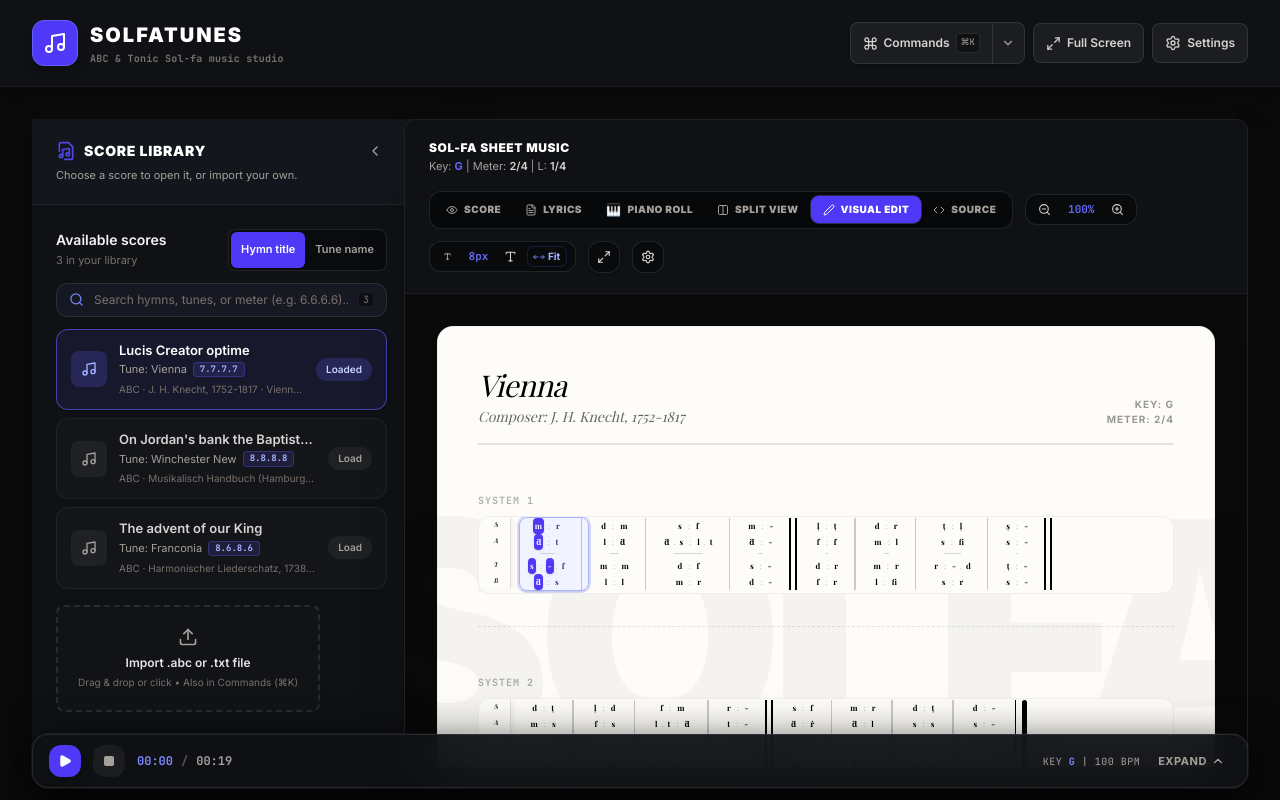
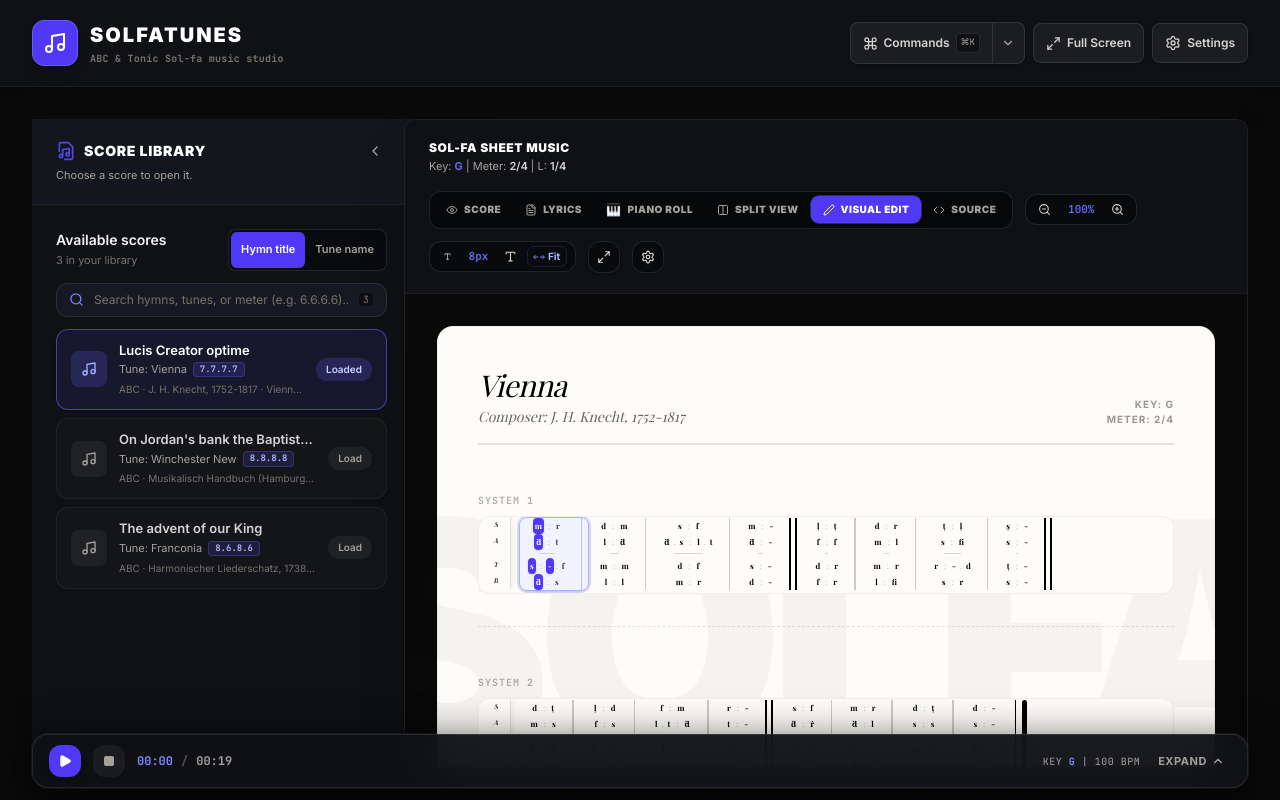
Before and after one commit to LORDTOSIN2/SolfaTunes, a React (Vite) app: page / in a window 1280 px wide. Built offline with nearby package versions, Linux system fonts and the light colour scheme; a web font is replaced by a local one.

Commit message:
refactor(sidebar): remove file upload functionality
Removed drag-and-drop file upload logic and associated dependencies from the Sidebar component as it is no longer required.

```diff
--- a/src/components/Sidebar.tsx
+++ b/src/components/Sidebar.tsx
@@ -3,14 +3,14 @@
  * SPDX-License-Identifier: Apache-2.0
  */
 
-import React, { useState, useRef, useMemo } from 'react';
+import React, { useState, useMemo } from 'react';
 import { getScoreDisplayTitle, SCORES, ScoreLibraryItem, ScoreTitleMode } from '../utils/scores';
 import { ParseWarning } from '../types';
-import { FileMusic, AlertTriangle, Upload, ChevronDown, ChevronUp, ChevronLeft, Music, Search, X } from 'lucide-react';
+import { FileMusic, AlertTriangle, ChevronDown, ChevronUp, ChevronLeft, Music, Search, X } from 'lucide-react';
 import { Tooltip } from './Tooltip';
 
 interface SidebarProps {
-  onLoadAbcText: (text: string) => void;
+  onLoadAbcText?: (text: string) => void;
   warnings: ParseWarning[];
   onLoadScore: (score: ScoreLibraryItem) => void;
   selectedScoreId?: string;
@@ -18,59 +18,13 @@ interface SidebarProps {
 }
 
 export const Sidebar: React.FC<SidebarProps> = ({
-  onLoadAbcText,
   warnings,
   onLoadScore,
   selectedScoreId,
   onCollapse,
 }) => {
-  const [dragActive, setDragActive] = useState(false);
   const [showWarnings, setShowWarnings] = useState(true);
   const [titleMode, setTitleMode] = useState<ScoreTitleMode>('hymn');
-  const fileInputRef = useRef<HTMLInputElement>(null);
-
-  // Drag and drop handlers
-  const handleDrag = (e: React.DragEvent) => {
-    e.preventDefault();
-    e.stopPropagation();
-    if (e.type === 'dragenter' || e.type === 'dragover') {
-      setDragActive(true);
-    } else if (e.type === 'dragleave') {
-      setDragActive(false);
-    }
-  };
-
-  const handleDrop = (e: React.DragEvent) => {
-    e.preventDefault();
-    e.stopPropagation();
-    setDragActive(false);
-
-    if (e.dataTransfer.files && e.dataTransfer.files[0]) {
-      const file = e.dataTransfer.files[0];
-      readAndSetFile(file);
-    }
-  };
-
-  const handleFileInput = (e: React.ChangeEvent<HTMLInputElement>) => {
-    if (e.target.files && e.target.files[0]) {
-      readAndSetFile(e.target.files[0]);
-    }
-  };
-
-  const readAndSetFile = (file: File) => {
-    const reader = new FileReader();
-    reader.onload = (event) => {
-      if (event.target && typeof event.target.result === 'string') {
-        onLoadAbcText(event.target.result);
-      }
-    };
-    reader.readAsText(file);
-  };
-
-  const triggerFileSelect = () => {
-    fileInputRef.current?.click();
-  };
-
   const [searchQuery, setSearchQuery] = useState('');
 
   const filteredScores = useMemo(() => {
@@ -139,7 +93,7 @@ export const Sidebar: React.FC<SidebarProps> = ({
           )}
         </div>
         <p className="text-[11px] text-stone-400 mt-1">
-          Choose a score to open it, or import your own.
+          Choose a score to open it.
         </p>
       </div>
 
@@ -291,51 +245,6 @@ export const Sidebar: React.FC<SidebarProps> = ({
           )}
         </div>
 
-        {/* Drag and Drop File Zone */}
-        <Tooltip
-          content="Import Score File"
-          description="Drag & drop or browse to load ABC (.abc) or Plain Text (.txt) scores"
-          side="top"
-        >
-          <div
-            onDragEnter={handleDrag}
-            onDragOver={handleDrag}
-            onDragLeave={handleDrag}
-            onDrop={handleDrop}
-            onClick={triggerFileSelect}
-            onKeyDown={(e) => {
-              if (e.key === 'Enter' || e.key === ' ') {
-                e.preventDefault();
-                triggerFileSelect();
-              }
-            }}
-            role="button"
-            tabIndex={0}
-            aria-label="Import an ABC or TXT music file"
-            className={`border-2 border-dashed rounded-lg p-5 text-center transition-all cursor-pointer flex flex-col items-center justify-center gap-2 shadow-sm focus-visible:outline-none focus-visible:ring-2 focus-visible:ring-indigo-400 ${
-              dragActive
-                ? 'border-[#4F46E5] bg-[#4F46E5]/10 scale-[0.99]'
-                : 'border-white/10 hover:border-[#4F46E5]/50 bg-white/[0.01] hover:bg-white/[0.03]'
-            }`}
-          >
-            <Upload size={20} className={dragActive ? 'text-[#6366F1]' : 'text-stone-400'} />
-            <div>
-              <p className="text-xs font-semibold text-stone-200">
-                {dragActive ? 'Drop your file here!' : 'Import .abc or .txt file'}
-              </p>
-              <p className="text-[10px] text-stone-500 mt-1">
-                Drag & drop or click • Also in Commands (⌘K)
-              </p>
-            </div>
-            <input
-              type="file"
-              ref={fileInputRef}
-              onChange={handleFileInput}
-              accept=".abc,.txt"
-              className="hidden"
-            />
-          </div>
-        </Tooltip>
 
         {/* Collapsible Parser Warnings Banner */}
         {warnings.length > 0 && (
```
